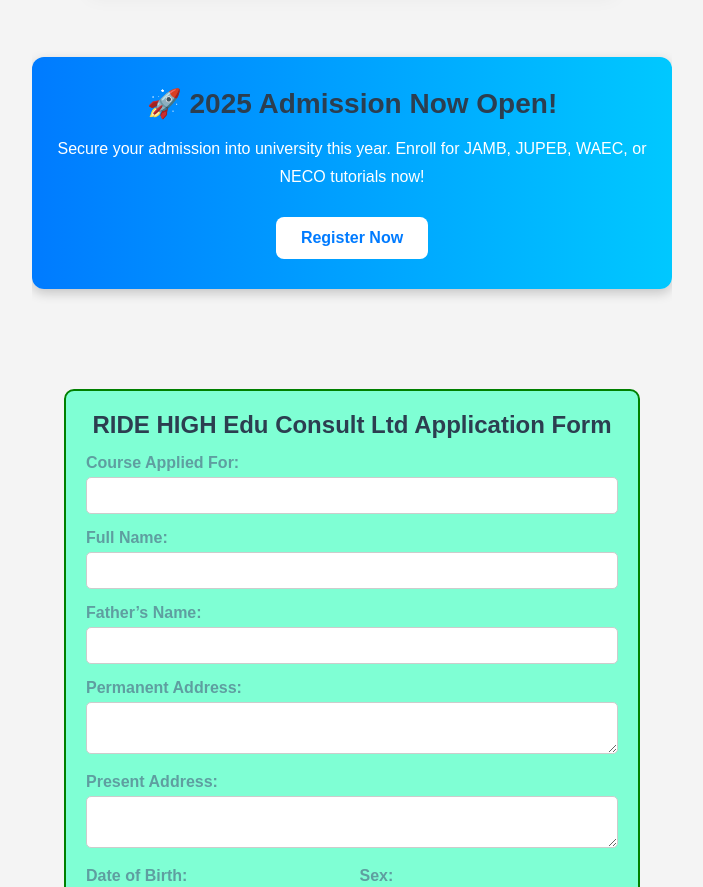
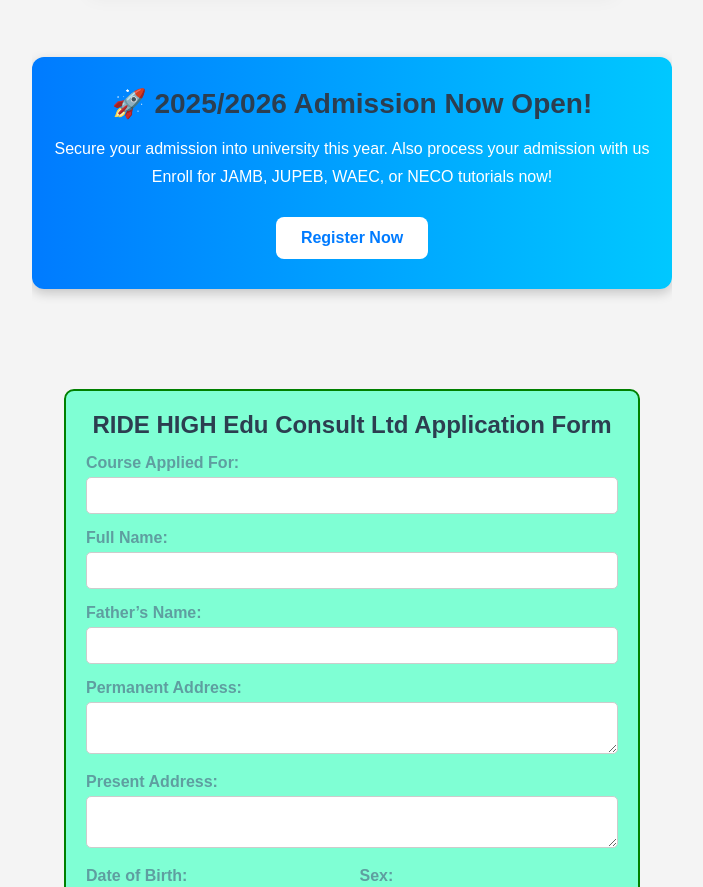
Before and after one commit to bello1remide2008/ride-high, a plain HTML site: page index.html in a window 1280 px wide. Shown: the part 7114-8001 px from the top of the page, without its empty margins (288-991 px from the left). Drawn offline with nearby package versions, Linux system fonts and the light colour scheme.

Commit message:
Update index.html

```diff
--- a/index.html
+++ b/index.html
@@ -362,8 +362,9 @@
         </div>
     </div>
     <div class="admission-box">
-  <h2>🚀 2025 Admission Now Open!</h2>
-  <p>Secure your admission into university this year. Enroll for JAMB, JUPEB, WAEC, or NECO tutorials now!</p>
+  <h2>🚀 2025/2026 Admission Now Open!</h2>
+  <p>Secure your admission into university this year. Also process your admission with us
+      Enroll for JAMB, JUPEB, WAEC, or NECO tutorials now!</p>
   <a href="./servicehigh.html " class="admission-btn">Register Now</a>
 </div>
         <div class="form-container">
```
